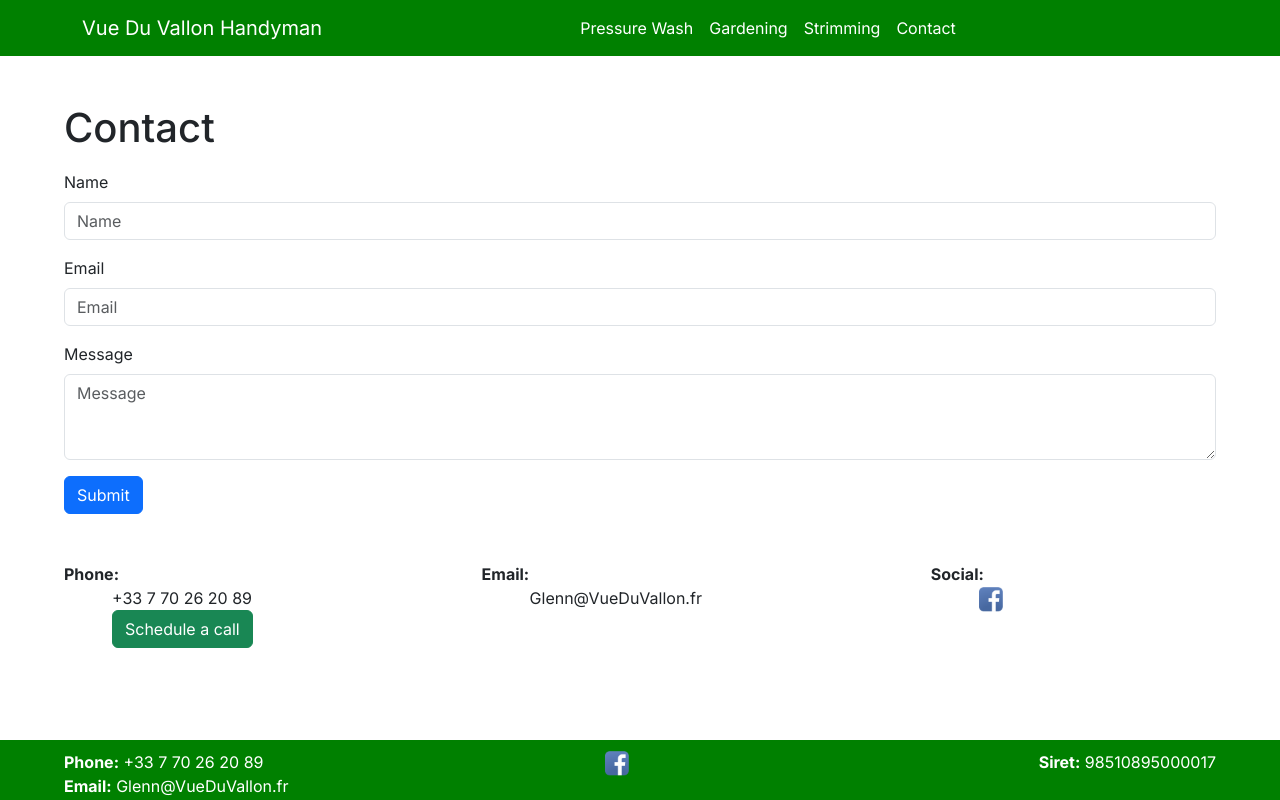
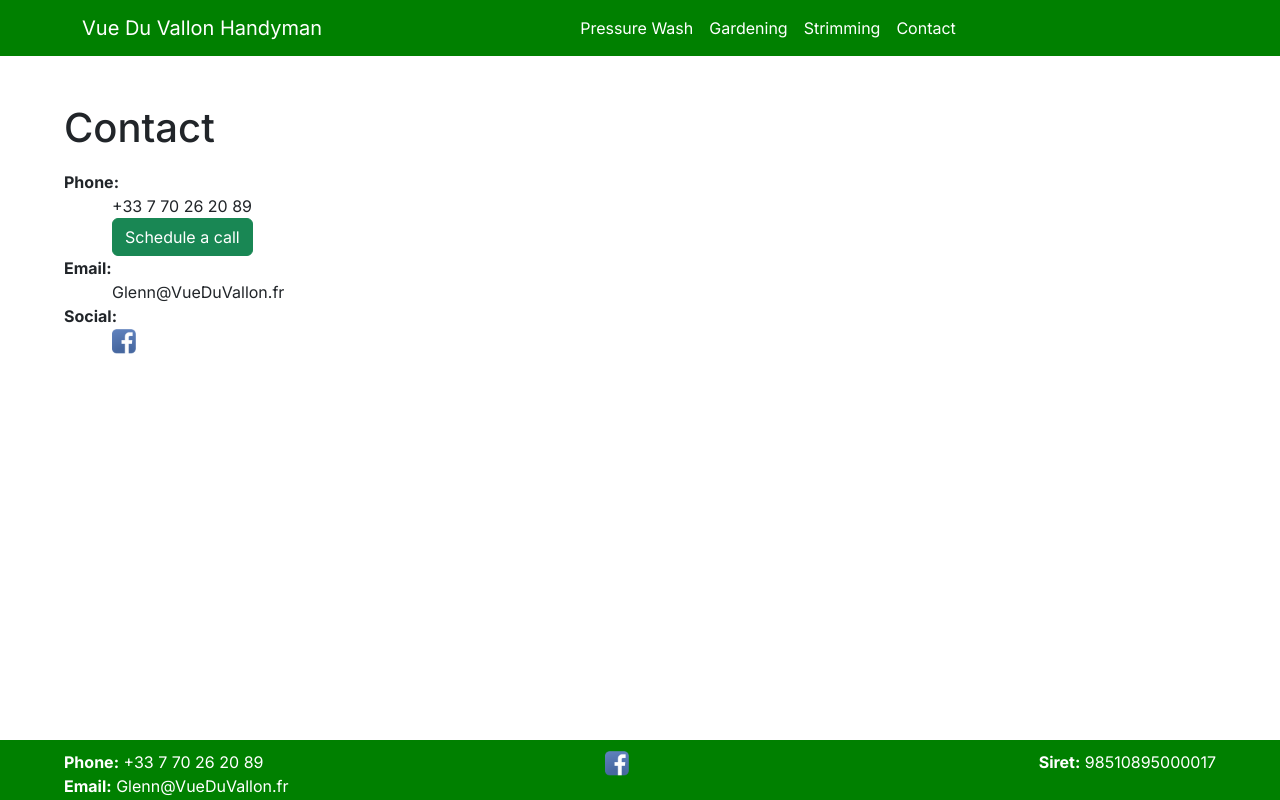
Before and after one commit to GlennPacker/VueDuVallonHandyman, a Next.js app: page /contact in a window 1280 px wide. Built offline with nearby package versions, Linux system fonts and the light colour scheme.

Commit message:
Update contact.module.css

```diff
--- a/src/app/contact/contact.module.css
+++ b/src/app/contact/contact.module.css
@@ -20,12 +20,12 @@
 }
 
 .form {
-  /* display: none; */
+  display: none;
   grid-area: form;
   margin-bottom: 2rem;
 }
 
-.layout {
+/* .layout {
   display: grid;
   gap: 1rem;
   grid-template-areas:
@@ -41,4 +41,4 @@
       "form form form"
       "phone email social";
   }
-}
+} */
```
